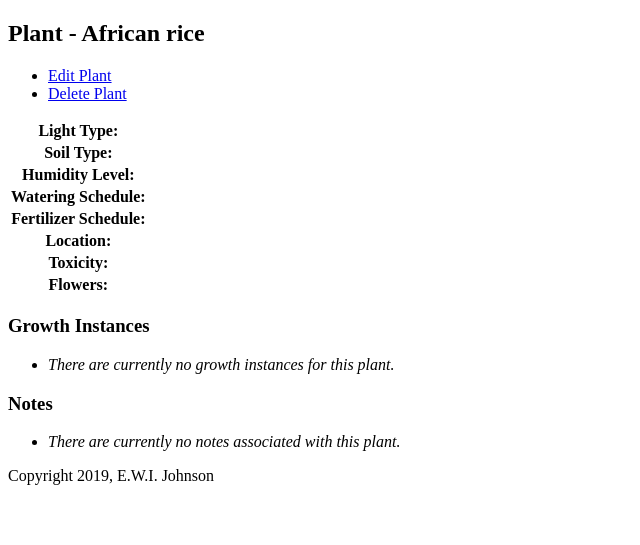
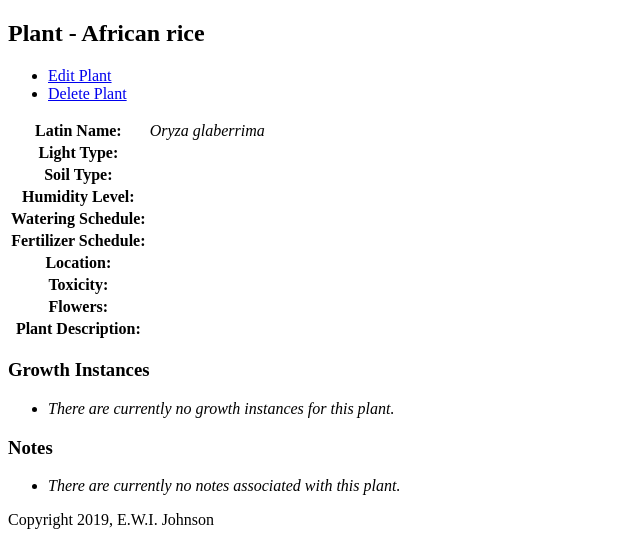
Before and after one commit to ewijohnson/Plant_Journal, a Django app: page /plant/462/ in a window 1280 px wide. Shown: the part 343-888 px from the top of the page, without its empty margins (0-640 px from the left). Before the commit the page ends 828 px from the top, so only its background shows below. Run offline with Django 3.2, Linux system fonts and the light colour scheme; data comes from the database, SQL or seed files in the repository; both versions use the stored data as it was after the commit; lists and menus that the app fills with data are empty.

```diff
--- a/plantjournal/models.py
+++ b/plantjournal/models.py
@@ -250,7 +250,7 @@ class Plant(models.Model):
 
 class Note(models.Model):
     note_id = models.AutoField(primary_key=True)
-    note_date = models.DateField()
+    note_date = models.DateField(default='00/00/0000')
     note_name = models.CharField(max_length=45)
     note_body = models.TextField()
     plant = models.ForeignKey(Plant, related_name='notes', on_delete=models.PROTECT)
--- a/plantjournal/views.py
+++ b/plantjournal/views.py
@@ -829,6 +829,8 @@ class PlantDetail(View):
             Plant,
             pk=pk
         )
+        plant_latin_name = plant.plant_latin_name
+        plant_description = plant.plant_description
         light = plant.light
         soil = plant.soil
         humidity = plant.humidity
@@ -843,6 +845,8 @@ class PlantDetail(View):
             request,
             'plantjournal/plant_detail.html',
             {'plant': plant,
+             'plant_latin_name': plant_latin_name,
+             'plant_description': plant_description,
              'light': light,
              'soil': soil,
              'humidity': humidity,
--- a/templates/plantjournal/plant_detail.html
+++ b/templates/plantjournal/plant_detail.html
@@ -21,6 +21,16 @@
 
     <section>
         <table>
+            <tr>
+                <th>Latin Name:</th>
+                <td>
+                    {% if plant_latin_name != None %}
+                        <a><em>{{ plant_latin_name }}</em></a>
+                    {% else %}
+                        {{ '' }}
+                    {% endif %}
+                </td>
+            </tr>
             <tr>
                 <th>Light Type:</th>
                 <td>
@@ -101,6 +111,16 @@
                     {% endif %}
                 </td>
             </tr>
+            <tr>
+                <th>Plant Description:</th>
+                <td>
+                    {% if plant_description != None %}
+                        <p>{{ plant_description }}</p>
+                    {% else %}
+                        {{ '' }}
+                    {% endif %}
+                </td>
+            </tr>
         </table>
     </section>
 
```
Also changed, not shown: db.sqlite3, plantjournal/migrations/0008_auto_20190501_1826.py (added), plantjournal/migrations/0009_load_plant_test_data.py (added).
